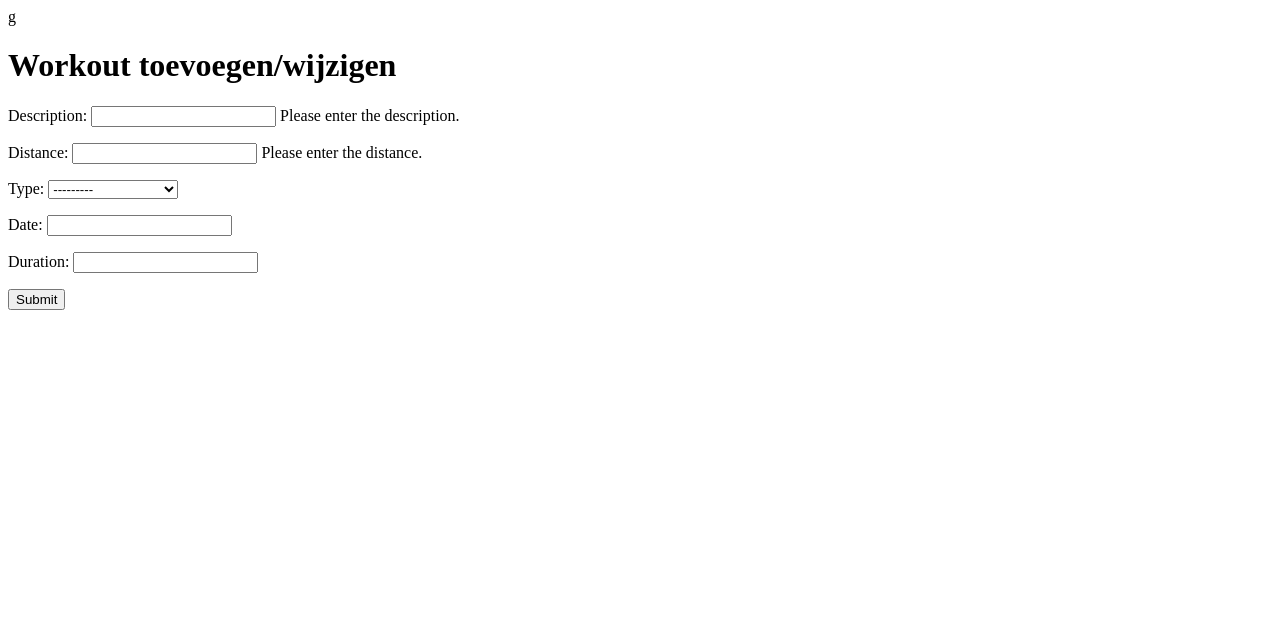
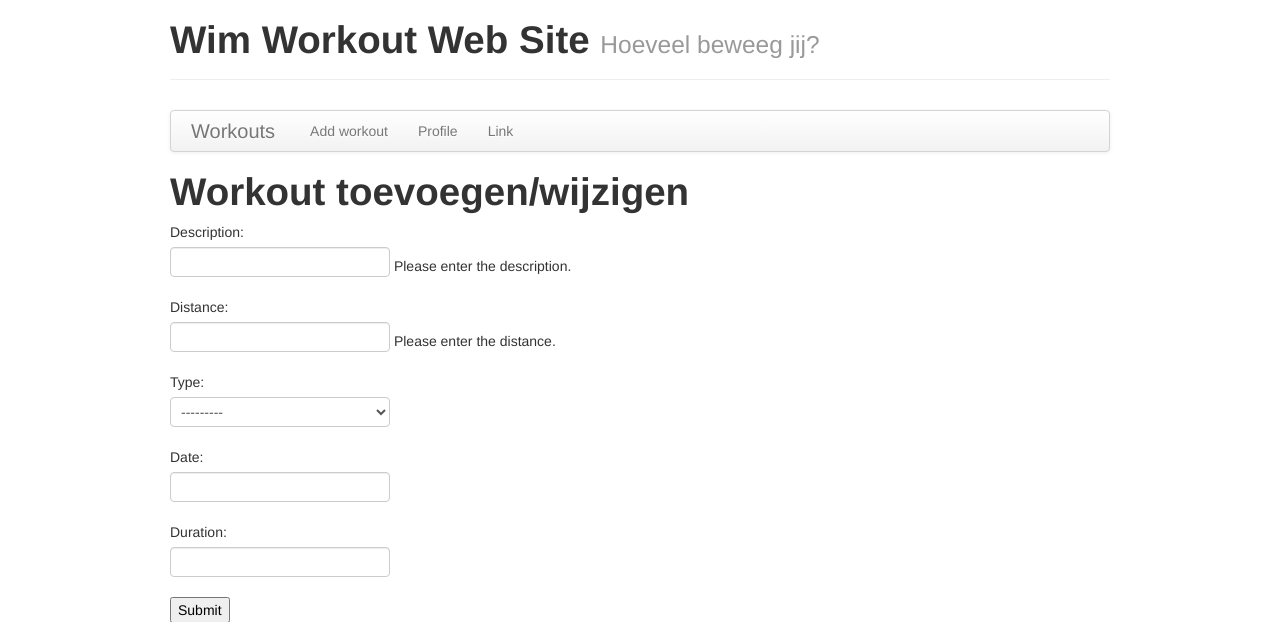
Before and after one commit to wimhendrickx/Workout-App, a Django app: page /workouts/edit/ in a window 1280 px wide. Shown: the top 622 px of the page. Run offline with Django 3.2, Linux system fonts and the light colour scheme; data comes from the database, SQL or seed files in the repository; parts of the project's set-up code (start-up, migrations or seed data) failed here and were passed over; some libraries are stand-ins or nearby versions.

Commit message:
updating urls

```diff
--- a/workouts/templates/workouts/base.html
+++ b/workouts/templates/workouts/base.html
@@ -18,9 +18,9 @@
             {% block sidebar %}
             <div class="navbar">
                 <div class="navbar-inner">
-                    <a class="brand" href="#">Workouts</a>
+                    <a class="brand" href="{% url 'workouts:index' %}">Workouts</a>
                     <ul class="nav">
-                        <li><a href="#">Add workout</a></li>
+                        <li><a href="{% url 'workouts:add' %}">Add workout</a></li>
                         <li><a href="#">Profile</a></li>
                         <li><a href="#">Link</a></li>
                     </ul>
--- a/workouts/templates/workouts/edit.html
+++ b/workouts/templates/workouts/edit.html
@@ -1,5 +1,9 @@
-<head>
-g
+{% extends "workouts/base.html" %}
+
+{% load staticfiles %}
+
+{% block javascript %}
+
 <link rel="stylesheet" type="text/css" href="http://ajax.googleapis.com/ajax/libs/jqueryui/1.7.0/themes/base/jquery-ui.css" />
 <script src="https://ajax.googleapis.com/ajax/libs/jquery/1.6.4/jquery.min.js" type="text/javascript" data-rocketoptimized="true"></script>
 <script src="//ajax.googleapis.com/ajax/libs/jqueryui/1.10.3/jquery-ui.min.js"></script>
@@ -15,9 +19,16 @@ g
 
     });
   });
-  </script>
-</head>
-<body>
+</script>
+
+{% endblock %}
+
+{% block title %}Workout toevoegen{% endblock %}
+
+{% block workout %}Workout toevoegen{% endblock %}
+
+{% block content %}
+
 <h1>Workout toevoegen/wijzigen</h1>
 
 {% if error_message %}<p><strong>{{ error_message }}</strong></p>{% endif %}
@@ -28,3 +39,5 @@ g
 <input type="submit" value="Submit" />
 </form>
 <body>
+
+{% endblock %}
```
